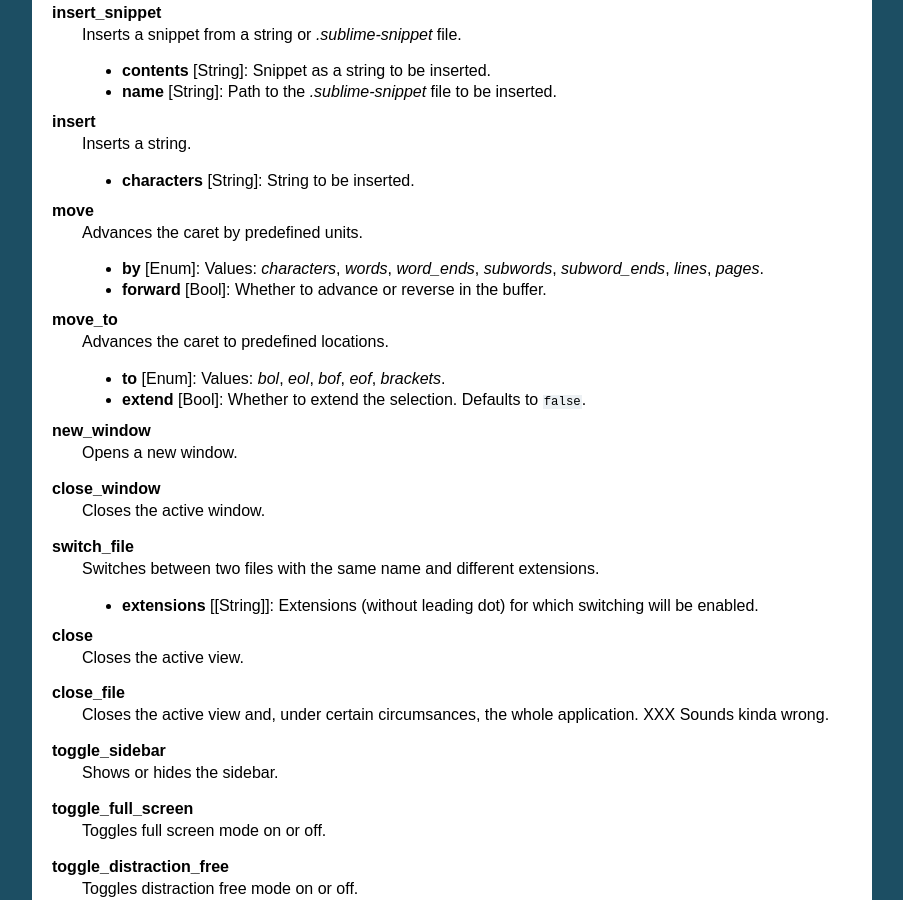
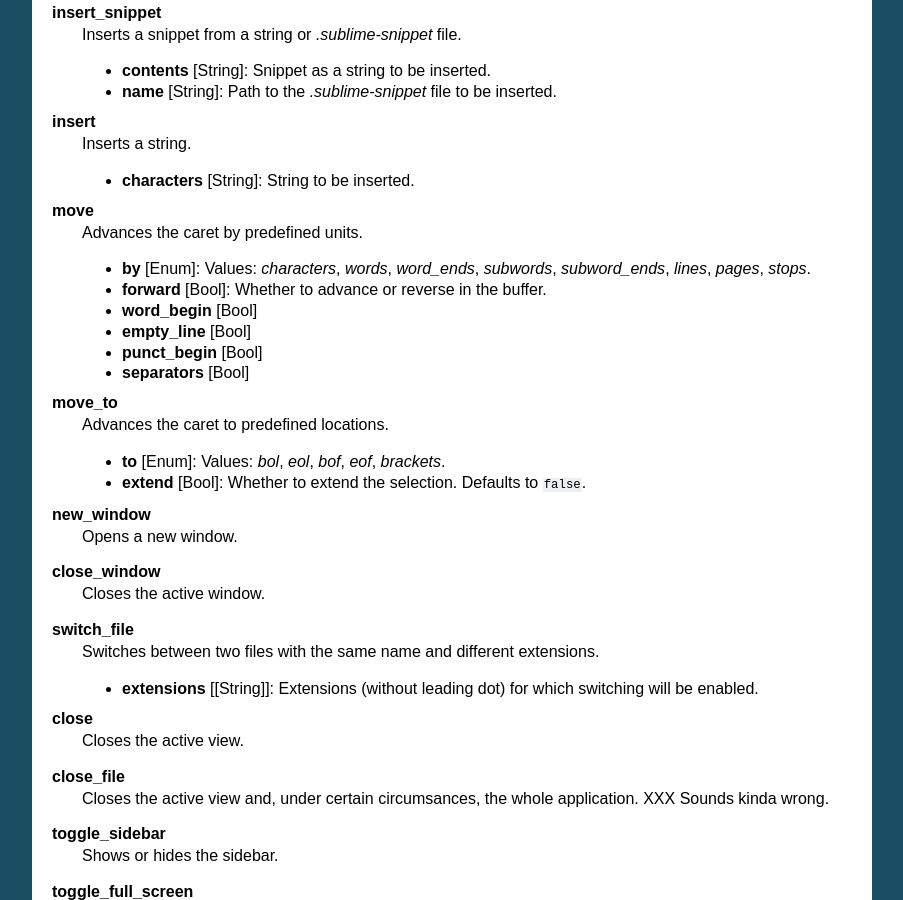
Before and after one commit to guillermooo/sublime-undocs, a Sphinx documentation site: the page built from source/reference/commands.rst, in a window 1280 px wide and 900 px high, scrolled down 739 px. Shown: the whole window, without its empty margins (198-1101 px from the left). Built offline with Sphinx 7.4.7, drawn with Linux system fonts in a browser that asks for light colours.

Commit message:
Add additional arguments to move command

```diff
--- a/source/reference/commands.rst
+++ b/source/reference/commands.rst
@@ -55,8 +55,12 @@ Commands
 **move**
 	Advances the caret by predefined units.
 
-	- **by** [Enum]: Values: *characters*, *words*, *word_ends*, *subwords*, *subword_ends*, *lines*, *pages*.
+	- **by** [Enum]: Values: *characters*, *words*, *word_ends*, *subwords*, *subword_ends*, *lines*, *pages*, *stops*.
 	- **forward** [Bool]: Whether to advance or reverse in the buffer.
+	- **word_begin** [Bool]
+	- **empty_line** [Bool]
+	- **punct_begin** [Bool]
+	- **separators** [Bool]
 
 **move_to**
 	Advances the caret to predefined locations.
```
